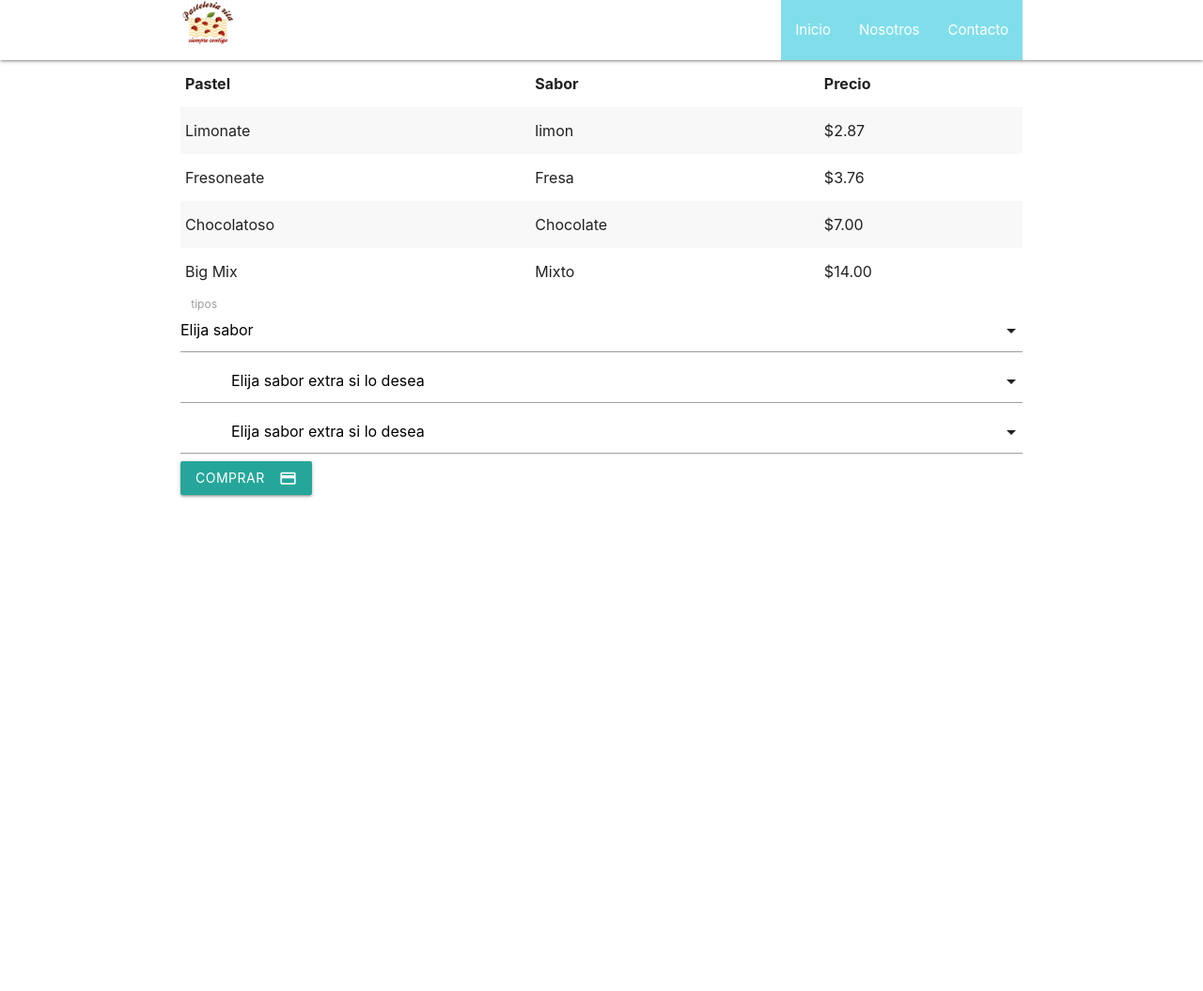
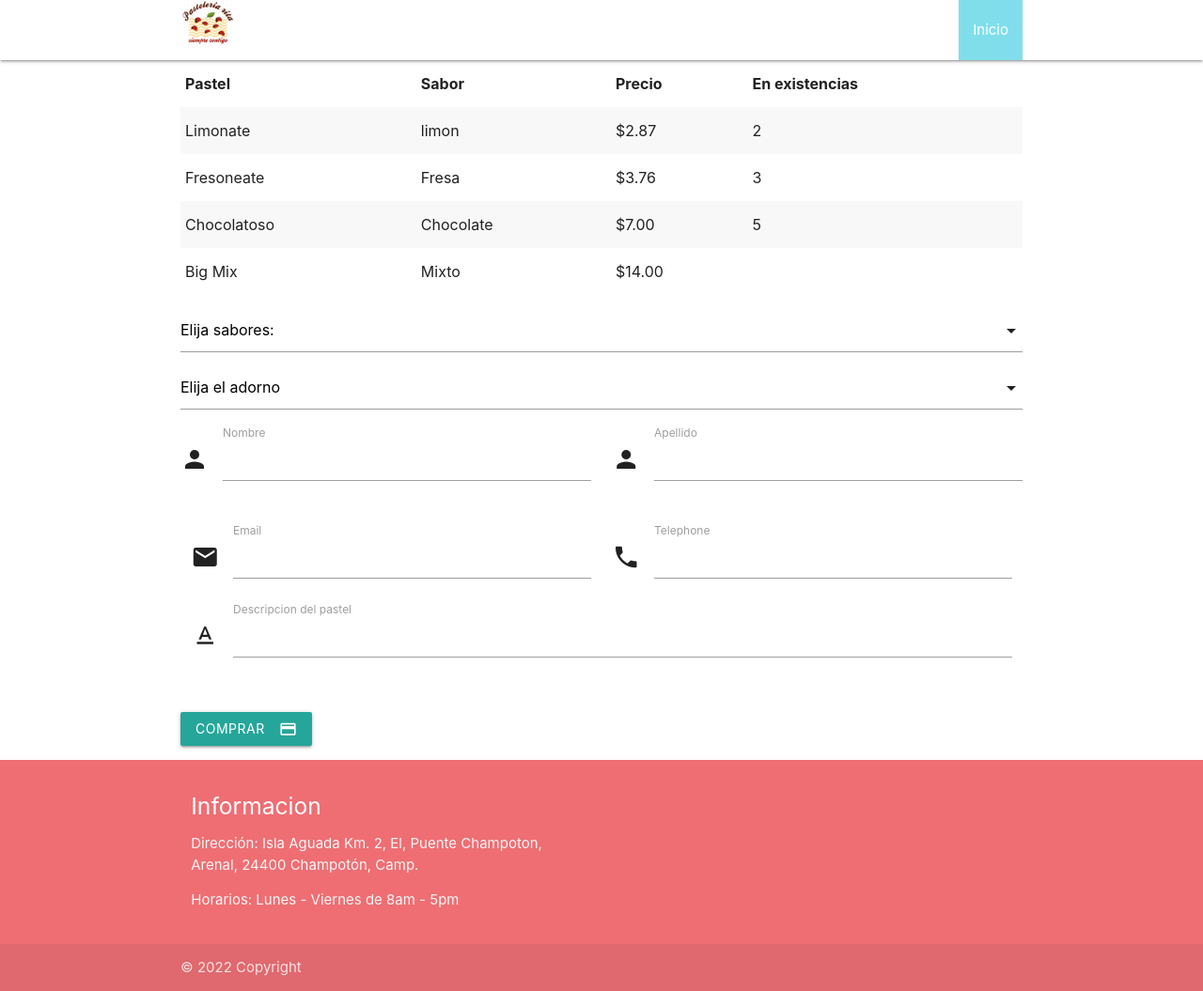
Before and after one commit to JohnDaviz/KatasFront-end-Semana2_Pasteleria, a plain HTML site: page index.html in a window 1280 px wide. Shown: the whole page at 94% size. Before the commit the page ends 800 px from the top, so only its background shows below. Drawn offline with nearby package versions, Linux system fonts and the light colour scheme.

Commit message:
actualizacion

```diff
--- a/index.html
+++ b/index.html
@@ -1,35 +1,20 @@
 <html>
+
 <head>
-    <link
-      href="https://fonts.googleapis.com/icon?family=Material+Icons"
-      rel="stylesheet"
-    />
-    <link
-      rel="stylesheet"
-      href="https://cdnjs.cloudflare.com/ajax/libs/materialize/1.0.0/css/materialize.min.css"
-    />
+  <link href="https://fonts.googleapis.com/icon?family=Material+Icons" rel="stylesheet" />
+  <link rel="stylesheet" href="https://cdnjs.cloudflare.com/ajax/libs/materialize/1.0.0/css/materialize.min.css" />
 </head>
 
 <body>
   <nav class="white" role="navigation">
     <div class="nav-wrapper container">
-        <a id="logo-container" href="index.html" class="brand-logo"
-          ><img src="images/logo.jpg" alt="Logo" width="58"
-        /></a>
+      <a id="logo-container" href="index.html" class="brand-logo"><img src="images/logo.jpg" alt="Logo"
+          width="58" /></a>
       <ul class="right hide-on-med-and-down">
         <li>
           <a class="cyan lighten-3 white-text" href="index.html">Inicio</a>
         </li>
-          <li>
-            <a class="cyan lighten-3 white-text" href="nosotros.html"
-              >Nosotros</a
-            >
-          </li>
-          <li>
-            <a class="cyan lighten-3 white-text" href="contacto.html"
-              >Contacto</a
-            >
-          </li>
+
       </ul>
     </div>
   </nav>
@@ -41,6 +26,7 @@
           <th>Pastel</th>
           <th>Sabor</th>
           <th>Precio</th>
+          <th>En existencias</th>
         </tr>
       </thead>
 
@@ -49,16 +35,19 @@
           <td>Limonate</td>
           <td>limon</td>
           <td>$2.87</td>
+          <td>2</td>
         </tr>
         <tr>
           <td>Fresoneate</td>
           <td>Fresa</td>
           <td>$3.76</td>
+          <td>3</td>
         </tr>
         <tr>
           <td>Chocolatoso</td>
           <td>Chocolate</td>
           <td>$7.00</td>
+          <td>5</td>
         </tr>
         <tr>
           <td>Big Mix</td>
@@ -69,42 +58,81 @@
     </table>
 
     <div class="input-field col s12">
-        <select>
-          <option value="" disabled selected>Elija sabor</option>
-          <option value="1">Limon</option>
-          <option value="2">Fresa</option>
-          <option value="3">Chocolate</option>
-          <option value="4">Mixto</option>
+      <div class="input-field col s12">
+        <select multiple>
+          <option disabled selected>Elija sabores: </option>
+          <option>Limon</option>
+          <option>Fresa</option>
+          <option>Chocolate</option>
         </select>
-        <label>tipos</label>
-        <select>
-          <option value="" disabled selected>
-            Elija sabor extra si lo desea
-          </option>
-          <option value="1">Limon</option>
-          <option value="2">Fresa</option>
-          <option value="3">Chocolate</option>
+      </div>
+      <div class="input-field col s12 m6">
+        <select class="icons">
+          <option disabled selected>Elija el adorno</option>
+          <option data-icon="images/flor.jpg" class="left">Flor 1</option>
+          <option data-icon="images/flor2.jpg" class="left">Flor 2</option>
+          <option data-icon="images/mm.jpg" class="left">M&M</option>
+          <option data-icon="images/boda.jpg" class="left">Boda</option>
         </select>
-        <select>
-          <option value="" disabled selected>
-            Elija sabor extra si lo desea
-          </option>
-          <option value="1">Limon</option>
-          <option value="2">Fresa</option>
-          <option value="3">Chocolate</option>
-        </select>
-        <button
-          class="btn waves-effect waves-light"
-          type="submit"
-          name="action"
-        >
+      </div>
+      <div class="row">
+        <form class="col s12">
+          <div class="row">
+            <div class="input-field col s6">
+              <i class="material-icons prefix">person</i>
+              <input placeholder="" id="first_name" type="text" class="validate" />
+              <label for="first_name">Nombre</label>
+            </div>
+            <div class="input-field col s6">
+              <i class="material-icons prefix">person</i>
+              <input placeholder="" id="last_name" type="text" class="validate" />
+              <label for="last_name">Apellido</label>
+            </div>
+          </div>
+          <div class="input-field col s6">
+            <i class="material-icons prefix">email</i>
+            <input Placeholder="" id="email" type="email" class="validate">
+            <label for="email">Email</label>
+          </div>
+          <div class="input-field col s6">
+            <i class="material-icons prefix">phone</i>
+            <input placeholder=""id="icon_telephone" type="tel" class="validate">
+            <label for="icon_telephone">Telephone</label>
+          </div>
+          <div class="input-field col s12">
+            <i class="material-icons prefix">text_format</i>
+            <input placeholder="" id="text" type="text" class="validate">
+            <label for="first_name">Descripcion del pastel</label>
+          </div>
+      </div>
+      <button class="btn waves-effect waves-light" type="submit" name="action">
         Comprar
         <i class="material-icons right">payment</i>
       </button>
+      </form>
+    </div>
+
   </div>
   </div>
+  <footer class="page-footer">
+    <div class="container">
+      <div class="row">
+        <div class="col l6 s12">
+          <h5 class="white-text">Informacion</h5>
+          <p class="grey-text text-lighten-4">Dirección: Isla Aguada Km. 2, El, Puente Champoton, Arenal, 24400 Champotón, Camp.</p>
+          <p class="grey-text text-lighten-4">Horarios: Lunes - Viernes de 8am - 5pm</p>
+        </div>
 
+      </div>
+    </div>
+    <div class="footer-copyright">
+      <div class="container">
+      © 2022 Copyright
+      </div>
+    </div>
+  </footer>
   <script src="js/funcionalidades.js"></script>
   <script src="https://cdnjs.cloudflare.com/ajax/libs/materialize/1.0.0/js/materialize.min.js"></script>
 </body>
+
 </html>
```
Also changed, not shown: contacto.html (deleted, +0 -44 lines), nosotros.html (deleted, +0 -44 lines), images/boda.jpg (added), images/flor.jpg (added), images/flor2.jpg (added), images/mm.jpg (added). Lines whose indentation alone changed are shown as unchanged.
